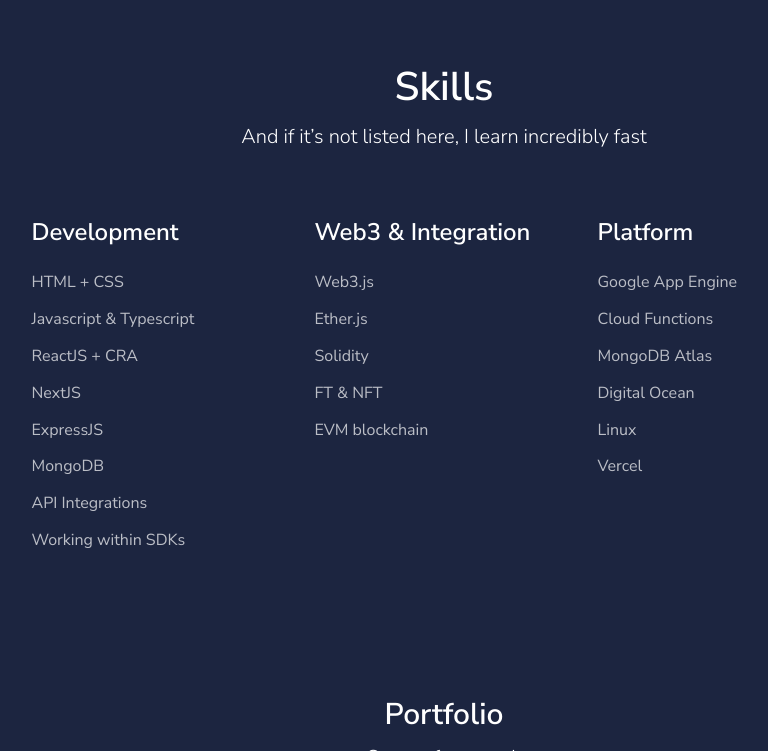
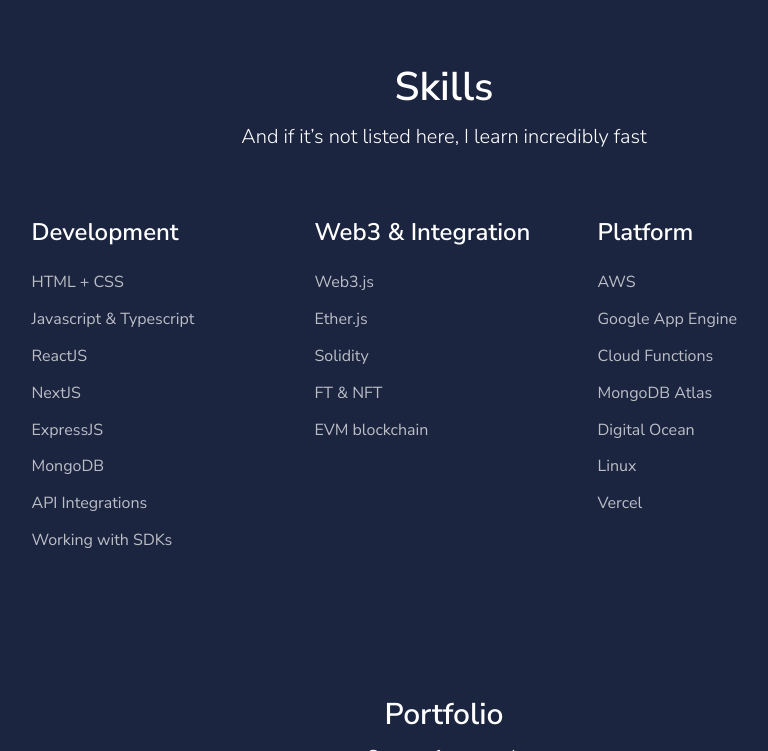
Before and after one commit to wisdomabioye/abkabioye, a plain HTML site: page index.html in a window 1280 px wide. Shown: the part 1149-1900 px from the top of the page, without its empty margins (196-964 px from the left). Drawn offline with Linux system fonts and the light colour scheme.

Commit message:
Update index.html

```diff
--- a/index.html
+++ b/index.html
@@ -25,7 +25,7 @@
                         <div class="col-lg-8">
                             <img src="/assets/img/abk.png" class="rounded-circle image-lg border-gray-300 p-2" alt="Abioye Abdulhakeem">
                             <div class="mt-4 mb-5">
-                                <h1 class="display-4 fw-normal my-4">Hello, I’m <span class="fw-bold">Abioye Abdulhakeem</span> </h1>
+                                <h1 class="display-4 fw-normal my-4">Hello, I’m <span class="fw-bold">Abioye</span> </h1>
                                 <h5 class="fw-normal">A freelance <span class="fw-bold">Software Developer</span></h5>
                             </div>
 
@@ -155,12 +155,12 @@
                                 <li class="list-item h4 mb-4">Development</li>
                                 <li class="list-item h6 fw-normal mb-3 text-muted">HTML + CSS</li>
                                 <li class="list-item h6 fw-normal mb-3 text-muted">Javascript & Typescript</li>
-                                <li class="list-item h6 fw-normal mb-3 text-muted">ReactJS + CRA</li>
+                                <li class="list-item h6 fw-normal mb-3 text-muted">ReactJS</li>
                                 <li class="list-item h6 fw-normal mb-3 text-muted">NextJS</li>
                                 <li class="list-item h6 fw-normal mb-3 text-muted">ExpressJS</li>
                                 <li class="list-item h6 fw-normal mb-3 text-muted">MongoDB</li>
                                 <li class="list-item h6 fw-normal mb-3 text-muted">API Integrations</li>
-                                <li class="list-item h6 fw-normal mb-3 text-muted">Working within SDKs</li>
+                                <li class="list-item h6 fw-normal mb-3 text-muted">Working with SDKs</li>
                             </ul>
                         </div>
                         <div class="col-12 col-sm-4 col-md-3 mb-4 mb-md-0">
@@ -177,6 +177,7 @@
                         <div class="col-12 col-sm-4 col-md-3">
                             <ul class="list-unstyled">
                                 <li class="list-item h4 mb-4">Platform</li>
+                                <li class="list-item h6 fw-normal mb-3 text-muted">AWS</li>
                                 <li class="list-item h6 fw-normal mb-3 text-muted">Google App Engine</li>
                                 <li class="list-item h6 fw-normal mb-3 text-muted">Cloud Functions</li>
                                 <li class="list-item h6 fw-normal mb-3 text-muted">MongoDB Atlas</li>
```
